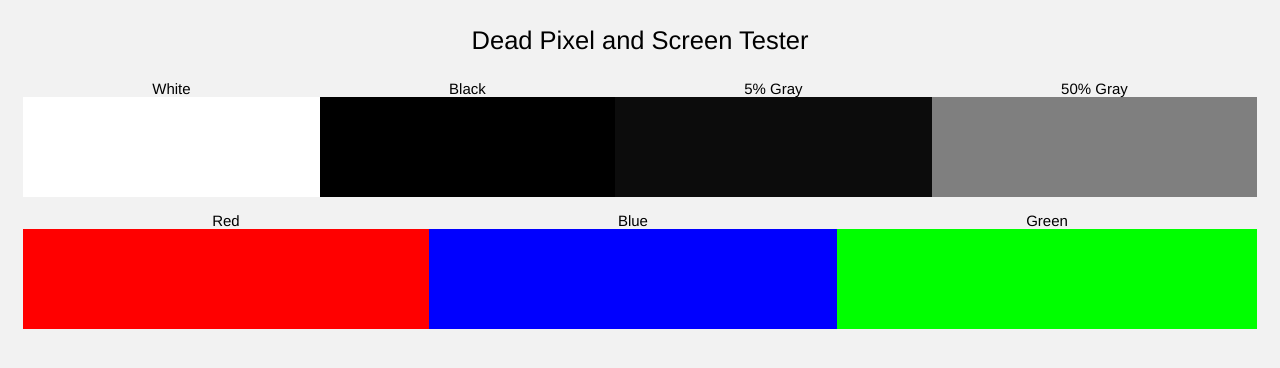
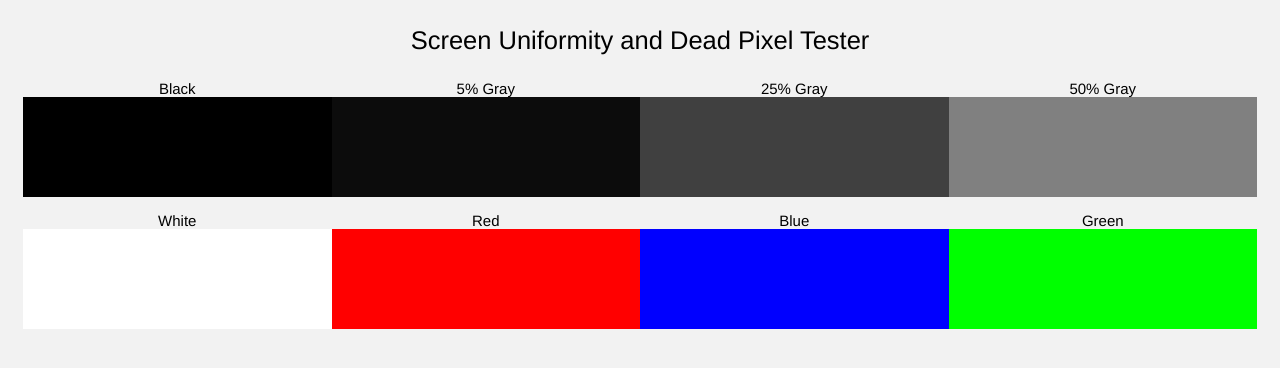
Before and after one commit to akgd/dead-pixel, a plain HTML site: page index.html in a window 1280 px wide. Drawn offline with Linux system fonts and the light colour scheme.

Commit message:
Add 25% gray

```diff
--- a/css/styles.css
+++ b/css/styles.css
@@ -15,6 +15,7 @@ body {
 }
 .box {
     flex-grow:1;
+    width:25%;
     position: relative;
 }
 .trigger {
--- a/index.html
+++ b/index.html
@@ -1,5 +1,6 @@
 <!doctype html>
 <html lang="en">
+
 <head>
     <meta charset="utf-8">
     <title>Dead Pixel</title>
@@ -7,13 +8,10 @@
     <meta name="author" content="Andrea Goodson">
     <link rel="stylesheet" href="css/styles.css?v=1.1">
 </head>
+
 <body>
-    <div class="title">Dead Pixel and Screen Tester</div>
+    <div class="title">Screen Uniformity and Dead Pixel Tester</div>
     <div class="container">
-        <div class="box">
-            <div class="label">White</div>
-            <div class="trigger" style="background:#ffffff"></div>
-        </div>
         <div class="box">
             <div class="label">Black</div>
             <div class="trigger" style="background:#000000"></div>
@@ -23,16 +21,23 @@
             <div class="trigger" style="background:#0C0C0C"></div>
         </div>
         <div class="box">
+            <div class="label">25% Gray</div>
+            <div class="trigger" style="background:#404040"></div>
+        </div>
+        <div class="box">
             <div class="label">50% Gray</div>
-            <div class="trigger" style="background:#7F7F7F"></div>
+            <div class="trigger" style="background:#808080"></div>
         </div>
     </div>
     <div class="container">
         <div class="box">
+            <div class="label">White</div>
+            <div class="trigger" style="background:#ffffff"></div>
+        </div>
+        <div class="box">
             <div class="label">Red</div>
             <div class="trigger" style="background:#ff0000"></div>
         </div>
-
         <div class="box">
             <div class="label">Blue</div>
             <div class="trigger" style="background:#0000ff"></div>
@@ -41,8 +46,8 @@
             <div class="label">Green</div>
             <div class="trigger" style="background:#00ff00"></div>
         </div>
-
     </div>
     <script src="js/scripts.js?v=1.1"></script>
 </body>
+
 </html>
```
